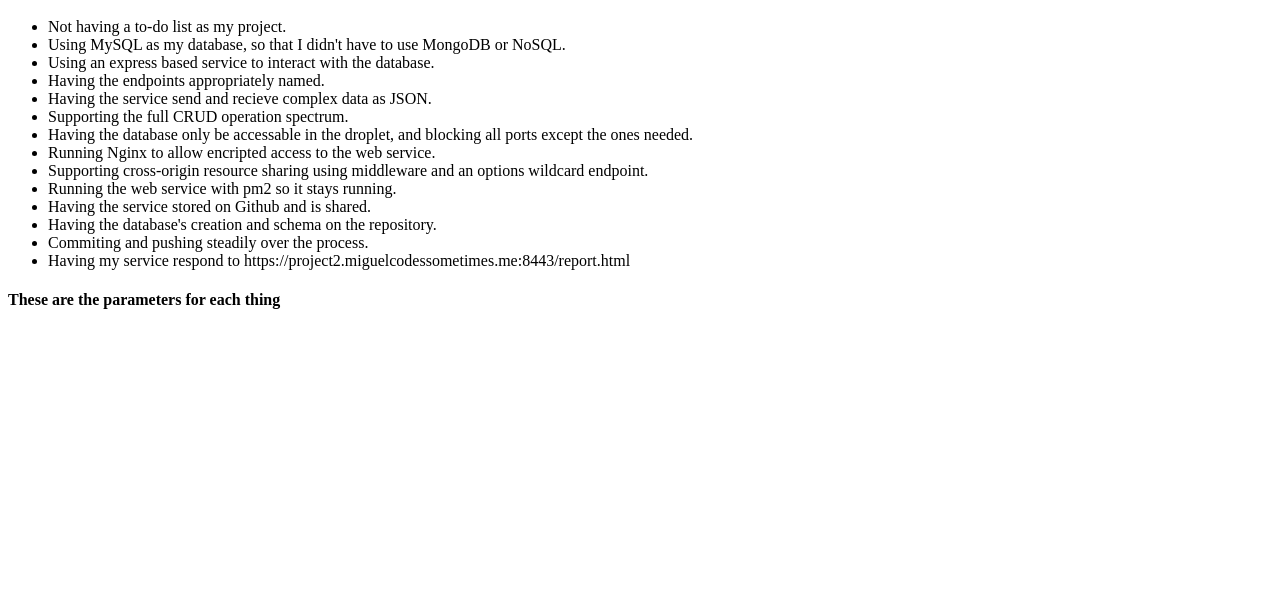
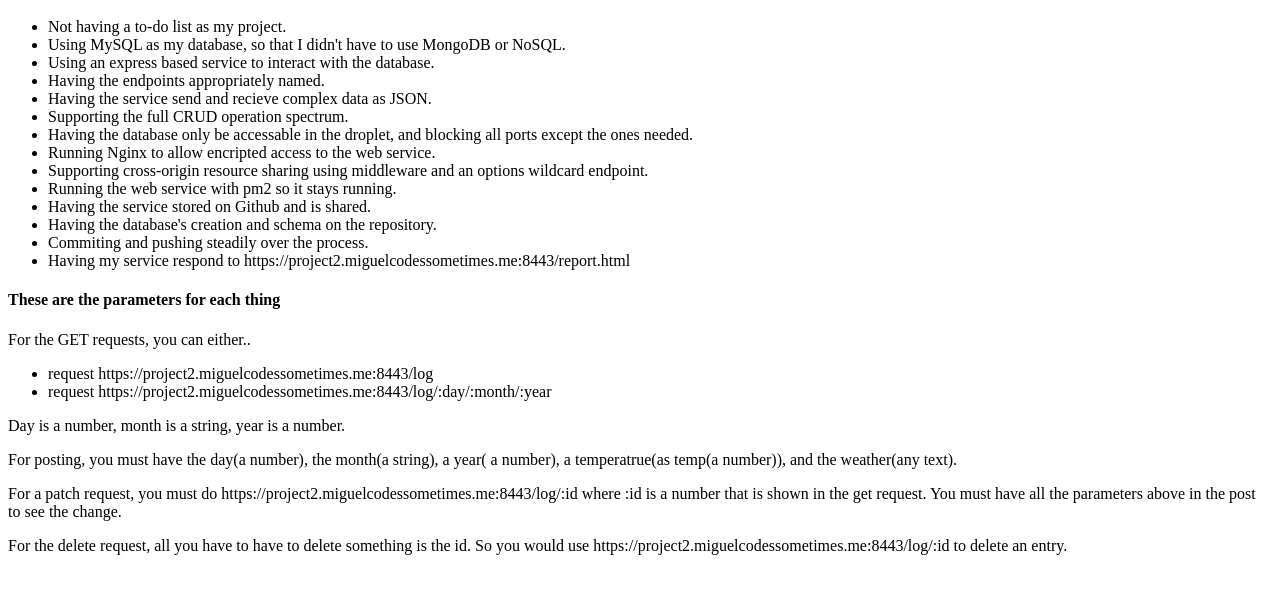
Before and after one commit to ledes2mx/project2CS347, a plain HTML site: page report/report.html in a window 1280 px wide. Shown: the part 101-694 px from the top of the page. Drawn offline with Linux system fonts and the light colour scheme.

Commit message:
now I really finished the report

```diff
--- a/report/report.html
+++ b/report/report.html
@@ -23,5 +23,14 @@
             <li>Having my service respond to https://project2.miguelcodessometimes.me:8443/report.html</li>
         </ul>
         <h4>These are the parameters for each thing</h4>
+        <p>For the GET requests, you can either..</p>
+        <ul>
+            <li>request https://project2.miguelcodessometimes.me:8443/log</li>
+            <li>request https://project2.miguelcodessometimes.me:8443/log/:day/:month/:year</li>
+        </ul>
+        <p>Day is a number, month is a string, year is a number.</p>
+        <p>For posting, you must have the day(a number), the month(a string), a year( a number), a temperatrue(as temp(a number)), and the weather(any text).</p>
+        <p>For a patch request, you must do https://project2.miguelcodessometimes.me:8443/log/:id where :id is a number that is shown in the get request. You must have all the parameters above in the post to see the change.</p>
+        <p>For the delete request, all you have to have to delete something is the id. So you would use https://project2.miguelcodessometimes.me:8443/log/:id to delete an entry.</p>
     </body>
 </html>
```
